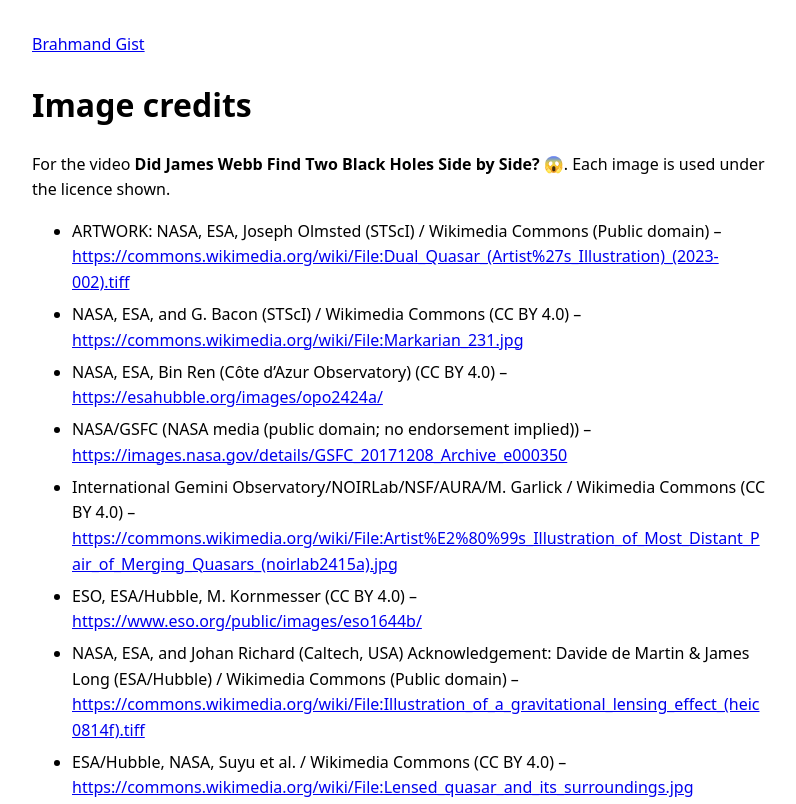
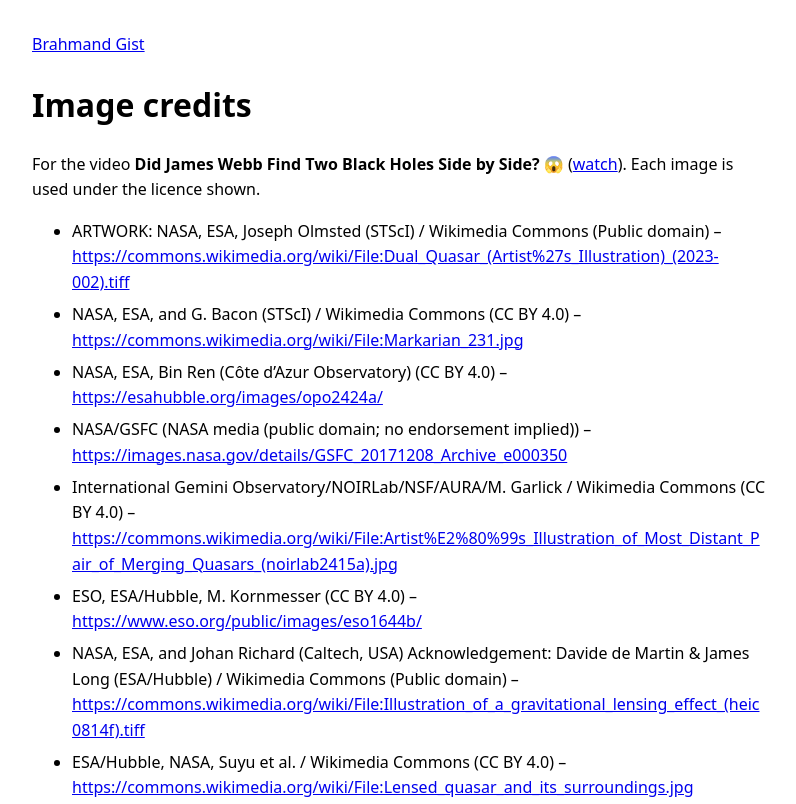
Before and after one commit to ankushbhaskar/cosmic-gist, a plain HTML site: page credits/hi/2026-11-13-n-p-waw-enakaulua-a-close-quasar-pair-at-cosmic-da.html in a window 1280 px wide. Shown: the top 804 px of the page, without its empty margins (240-1036 px from the left). Drawn offline with Linux system fonts and the light colour scheme.

Commit message:
Image credits: Did James Webb Find Two Black Holes Side by Side? 😱

```diff
--- a/credits/hi/2026-11-13-n-p-waw-enakaulua-a-close-quasar-pair-at-cosmic-da.html
+++ b/credits/hi/2026-11-13-n-p-waw-enakaulua-a-close-quasar-pair-at-cosmic-da.html
@@ -1,5 +1,5 @@
 <!DOCTYPE html>
-<html lang="hi"><head><meta charset="utf-8"><meta name="viewport" content="width=device-width, initial-scale=1"><title>Image credits – Did James Webb Find Two Black Holes Side by Side? 😱</title><style>body{font:16px/1.6 system-ui,sans-serif;max-width:46rem;margin:2rem auto;padding:0 1rem}li{margin:.4rem 0;overflow-wrap:anywhere}</style></head><body><p><a href="../../index.html">Brahmand Gist</a></p><h1>Image credits</h1><p>For the video <b>Did James Webb Find Two Black Holes Side by Side? 😱</b>. Each image is used under the licence shown.</p><ul>
+<html lang="hi"><head><meta charset="utf-8"><meta name="viewport" content="width=device-width, initial-scale=1"><title>Image credits – Did James Webb Find Two Black Holes Side by Side? 😱</title><style>body{font:16px/1.6 system-ui,sans-serif;max-width:46rem;margin:2rem auto;padding:0 1rem}li{margin:.4rem 0;overflow-wrap:anywhere}</style></head><body><p><a href="../../index.html">Brahmand Gist</a></p><h1>Image credits</h1><p>For the video <b>Did James Webb Find Two Black Holes Side by Side? 😱</b> (<a href="https://youtu.be/1uXeaIYvHz8">watch</a>). Each image is used under the licence shown.</p><ul>
 <li>ARTWORK: NASA, ESA, Joseph Olmsted (STScI) / Wikimedia Commons (Public domain) – <a href="https://commons.wikimedia.org/wiki/File:Dual_Quasar_(Artist%27s_Illustration)_(2023-002).tiff">https://commons.wikimedia.org/wiki/File:Dual_Quasar_(Artist%27s_Illustration)_(2023-002).tiff</a></li>
 <li>NASA, ESA, and G. Bacon (STScI) / Wikimedia Commons (CC BY 4.0) – <a href="https://commons.wikimedia.org/wiki/File:Markarian_231.jpg">https://commons.wikimedia.org/wiki/File:Markarian_231.jpg</a></li>
 <li>NASA, ESA, Bin Ren (Côte d’Azur Observatory) (CC BY 4.0) – <a href="https://esahubble.org/images/opo2424a/">https://esahubble.org/images/opo2424a/</a></li>
```
